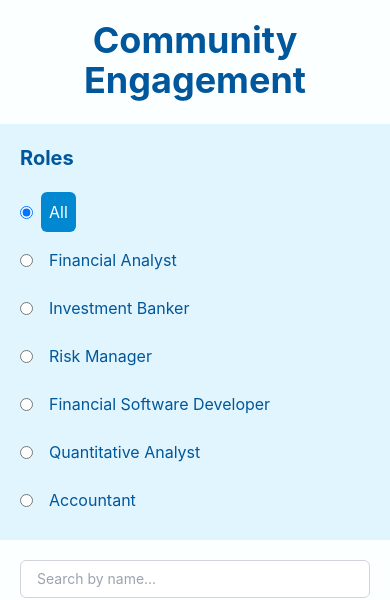
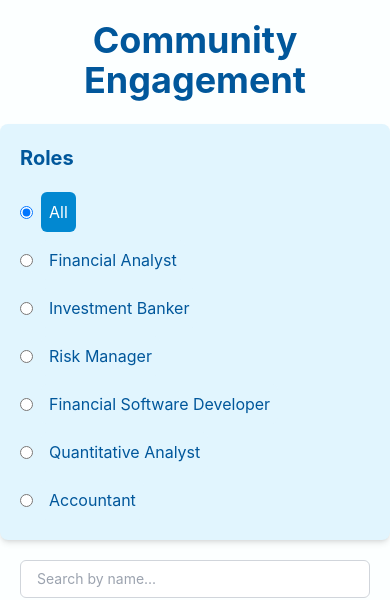
Before and after one commit to Clusters-Config/Fin-Quest, a React (Vite) app in the folder frontend/: page /communitys in a window 390 px wide. Shown: the top 600 px of the page. Built offline with nearby package versions, Linux system fonts and the light colour scheme; no server answers.

Commit message:
refactor: Limit news fetch to top 5 results and enhance styling of roles section

```diff
--- a/frontend/src/pages/Communitys.jsx
+++ b/frontend/src/pages/Communitys.jsx
@@ -40,7 +40,7 @@ const Communitys = () => {
       try {
         const response = await fetch(`https://newsdata.io/api/1/latest?apikey=${api}`);
         const data = await response.json();
-        const result = data.results;
+        const result = data.results.slice(0, 5); // Fetch only the top 5 news
         const updates = result.map((item) => item.title);
         setFinancialUpdates(updates);
       } catch (error) {
@@ -94,7 +94,7 @@ const Communitys = () => {
       <h1 className="text-4xl font-bold text-center text-[#01579B] mb-6 pt-5">Community Engagement</h1>
 
       <div className="flex flex-col lg:flex-row">
-        <div className="w-full lg:w-64 bg-[#E1F5FE] p-5">
+        <div className="w-full lg:w-64 bg-[#E1F5FE] p-5 rounded-lg shadow-md">
           <h2 className="text-xl font-bold mb-5">Roles</h2>
           <ul className="space-y-2">
             {roles.map((role) => (
```
